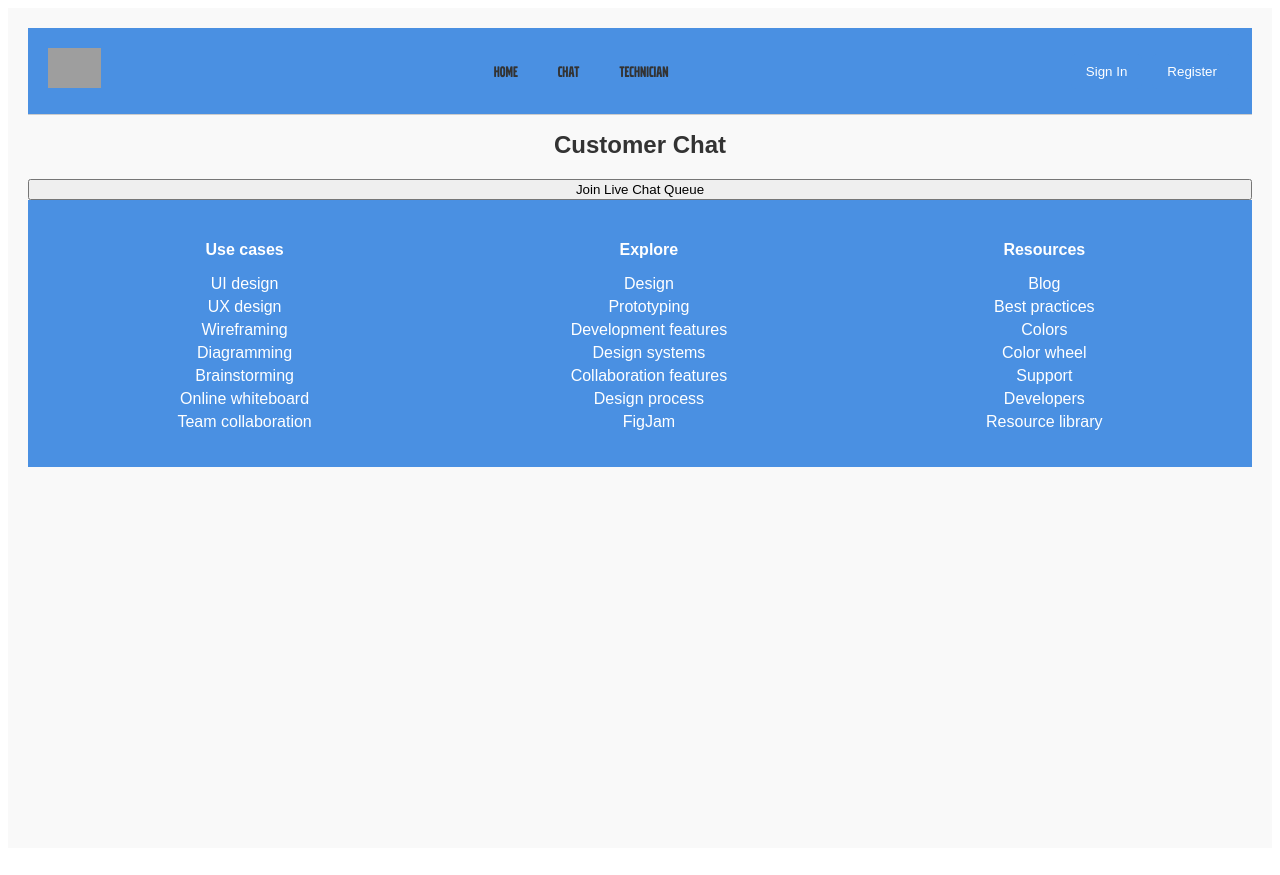
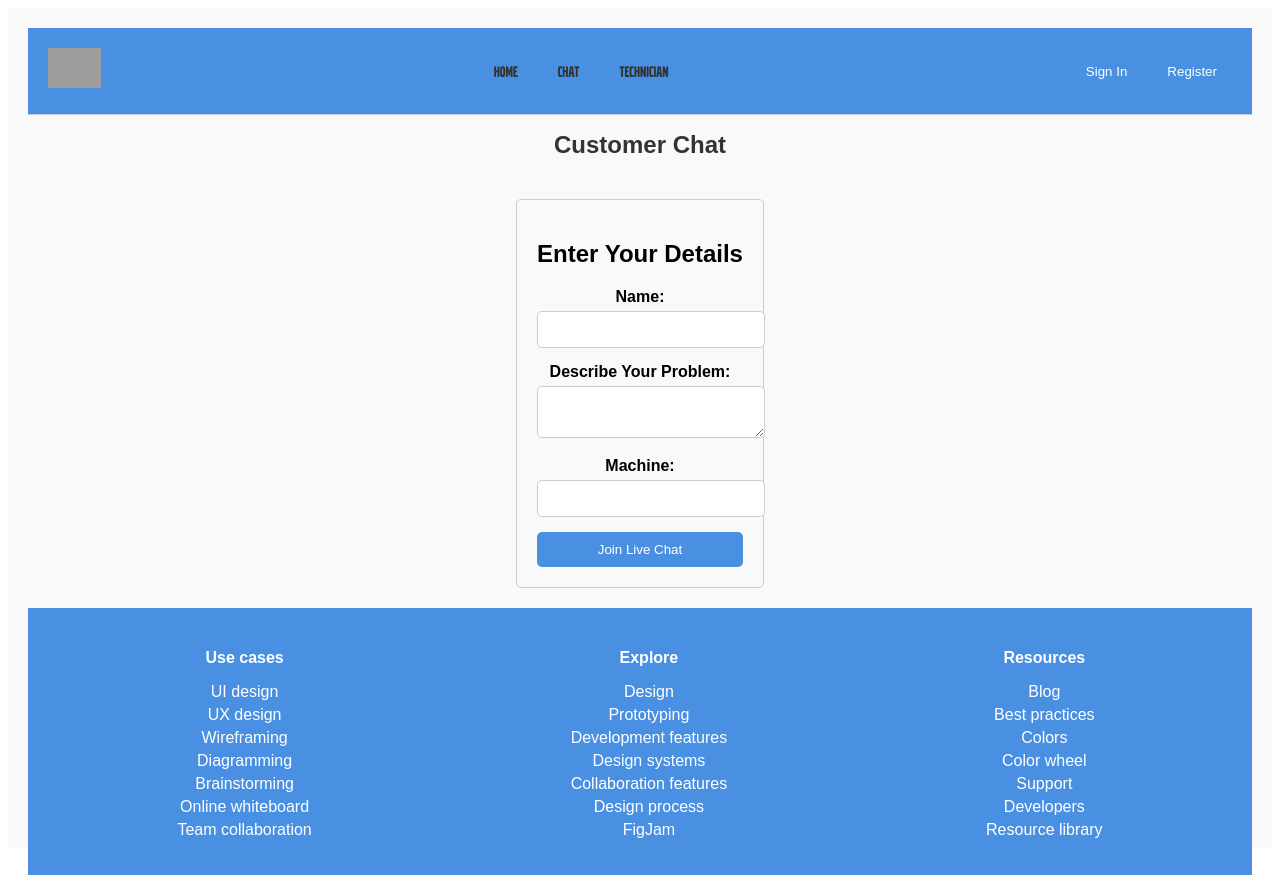
Before and after one commit to kmsaryan/interface-project-1, a React (Create React App) app: page /chat in a window 1280 px wide. Built offline with nearby package versions, Linux system fonts and the light colour scheme; no server answers; grey boxes are pictures that could not be loaded.

Commit message:
basic messgaging oon live chat is established

```diff
--- a/src/components/ChatInterface.jsx
+++ b/src/components/ChatInterface.jsx
@@ -1,15 +1,39 @@
 // ChatInterface.jsx
 import React, { useState, useEffect } from "react";
 import "../styles/ChatInterface.css";
+import Suggestions from "./Suggestions"; // Import the Suggestions component
+import VideoCallButton from "./VideoCallButton"; // Import the VideoCallButton component
 
-export default function ChatInterface({ messages, onSendMessage }) {
+export default function ChatInterface({ messages, onSendMessage, suggestions, role, onJoinLiveChat, inLiveChat }) {
   const [input, setInput] = useState("");
+  const [filteredSuggestions, setFilteredSuggestions] = useState([]);
   const [attachment, setAttachment] = useState(null);
+  const [chatMessages, setChatMessages] = useState(messages || []); // Local state for chat messages
 
-  // Log messages prop to verify if it's being received correctly
   useEffect(() => {
     console.log("Messages received in ChatInterface:", messages);
+    setChatMessages(messages); // Sync messages with parent state
   }, [messages]);
+
+  const handleInputChange = (e) => {
+    const value = e.target.value;
+    setInput(value);
+
+    // Filter suggestions based on input
+    if (value.trim() !== "") {
+      const filtered = suggestions.filter((suggestion) =>
+        suggestion.toLowerCase().includes(value.toLowerCase())
+      );
+      setFilteredSuggestions(filtered);
+    } else {
+      setFilteredSuggestions([]);
+    }
+  };
+
+  const handleSuggestionClick = (suggestion) => {
+    setInput(suggestion);
+    setFilteredSuggestions([]); // Clear suggestions after selection
+  };
 
   const handleSendMessage = () => {
     if (input.trim() === "" && !attachment) {
@@ -17,34 +41,46 @@ export default function ChatInterface({ messages, onSendMessage }) {
       return;
     }
 
-    console.log("Sending message:", { text: input, attachment });
-    onSendMessage({ text: input, attachment });
+    const newMessage = { sender: "You", text: input, attachment };
+    setChatMessages((prevMessages) => [...prevMessages, newMessage]); // Add the user's message to the chat
+    onSendMessage(newMessage);
+
     setInput("");
     setAttachment(null);
+    setFilteredSuggestions([]); // Clear suggestions after sending
   };
 
   return (
     <div className="chat-interface">
       <div className="messages">
-        {messages.map((msg, index) => (
-          <div key={index} className={`message ${msg.sender}`}>
+        {chatMessages.map((msg, index) => (
+          <div key={index} className={`message ${msg.sender.toLowerCase()}`}>
             <p>{msg.text}</p>
             {msg.attachment && (
               <img src={URL.createObjectURL(msg.attachment)} alt="Attachment" />
             )}
           </div>
         ))}
+        {!inLiveChat && role === "customer" && (
+          <div className="dedicated-message-buttons">
+            <button onClick={onJoinLiveChat}>Join Live Chat</button>
+            <VideoCallButton />
+          </div>
+        )}
       </div>
       <div className="input-area">
         <input
           type="text"
           value={input}
-          onChange={(e) => {
-            console.log("Input changed:", e.target.value);
-            setInput(e.target.value);
-          }}
+          onChange={handleInputChange}
           placeholder="Type your message..."
         />
+        {filteredSuggestions.length > 0 && (
+          <Suggestions
+            suggestions={filteredSuggestions}
+            onSelectSuggestion={handleSuggestionClick}
+          />
+        )}
         <input
           type="file"
           onChange={(e) => {
--- a/src/pages/ChatPage.jsx
+++ b/src/pages/ChatPage.jsx
@@ -2,32 +2,117 @@
 import React, { useState, useEffect } from "react";
 import Header from "../components/Header";
 import Footer from "../components/Footer";
-import LiveChat from "../components/LiveChat";
+import ChatInterface from "../components/ChatInterface";
 import "../styles/ChatPage.css";
+import socket from "../utils/socket";
 
 export default function ChatPage() {
-  const [inQueue, setInQueue] = useState(false);
+  const [inLiveChat, setInLiveChat] = useState(false);
+  const [messages, setMessages] = useState([]);
+  const [connectedTechnician, setConnectedTechnician] = useState(null);
+  const [customerDetails, setCustomerDetails] = useState({
+    name: "",
+    problem: "",
+    machine: "",
+  });
+  const [showDetailsForm, setShowDetailsForm] = useState(true);
 
   useEffect(() => {
-    console.log("ChatPage rendered. Current inQueue state:", inQueue);
-  }, [inQueue]);
+    socket.on("technicianConnected", ({ technicianId }) => {
+      setConnectedTechnician(technicianId);
+      setInLiveChat(true);
+      console.log("Connected to technician:", technicianId);
+    });
 
-  const joinQueue = () => {
-    console.log("Join Queue button clicked.");
-    setInQueue(true);
+    socket.on("receiveMessage", ({ from, message }) => {
+      setMessages((prevMessages) => [
+        ...prevMessages,
+        { sender: "Technician", text: message },
+      ]);
+    });
+
+    return () => {
+      socket.off("technicianConnected");
+      socket.off("receiveMessage");
+    };
+  }, []);
+
+  const handleJoinLiveChat = () => {
+    socket.emit("joinLiveChatQueue", customerDetails);
+    console.log("Customer joined live chat queue with details:", customerDetails);
+    setShowDetailsForm(false); // Hide the form after joining the queue
+  };
+
+  const handleSendMessage = ({ text, attachment }) => {
+    const newMessage = { sender: "You", text, attachment };
+    setMessages((prevMessages) => [...prevMessages, newMessage]);
+
+    if (inLiveChat && connectedTechnician) {
+      socket.emit("sendMessage", { to: connectedTechnician, message: text });
+    }
+  };
+
+  const handleDetailsChange = (e) => {
+    const { name, value } = e.target;
+    setCustomerDetails((prevDetails) => ({
+      ...prevDetails,
+      [name]: value,
+    }));
   };
 
   return (
     <div className="chat-page">
       <Header />
       <h1>Customer Chat</h1>
-      {!inQueue ? (
-        <button onClick={joinQueue}>Join Live Chat Queue</button>
+      {showDetailsForm ? (
+        <div className="customer-details-form">
+          <h2>Enter Your Details</h2>
+          <form
+            onSubmit={(e) => {
+              e.preventDefault();
+              handleJoinLiveChat();
+            }}
+          >
+            <div>
+              <label>Name:</label>
+              <input
+                type="text"
+                name="name"
+                value={customerDetails.name}
+                onChange={handleDetailsChange}
+                required
+              />
+            </div>
+            <div>
+              <label>Describe Your Problem:</label>
+              <textarea
+                name="problem"
+                value={customerDetails.problem}
+                onChange={handleDetailsChange}
+                required
+              />
+            </div>
+            <div>
+              <label>Machine:</label>
+              <input
+                type="text"
+                name="machine"
+                value={customerDetails.machine}
+                onChange={handleDetailsChange}
+                required
+              />
+            </div>
+            <button type="submit">Join Live Chat</button>
+          </form>
+        </div>
       ) : (
-        <LiveChat
-          customerDetails={{ name: "Customer", issue: "Need help" }}
-          onError={(error) => console.error("LiveChat error:", error)}
-          onData={(data) => console.log("LiveChat received data:", data)}
+        <ChatInterface
+          messages={messages}
+          onSendMessage={handleSendMessage}
+          suggestions={["How can I help you?", "What is your issue?", "Can you provide more details?"]}
+          role="customer"
+          onJoinLiveChat={handleJoinLiveChat}
+          inLiveChat={inLiveChat}
         />
       )}
       <Footer />
--- a/src/pages/TechnicianPage.jsx
+++ b/src/pages/TechnicianPage.jsx
@@ -10,6 +10,7 @@ import Header from "../components/Header";
 import Footer from "../components/Footer";
 import socket from '../utils/socket';
 import ChatInterface from "../components/ChatInterface";
+import LiveChat from "../components/LiveChat";
 
 export default function TechnicianPage() {
   const [liveChatQueue, setLiveChatQueue] = useState([]);
@@ -17,10 +18,8 @@ export default function TechnicianPage() {
   const [messages, setMessages] = useState([]);
   const [schedule, setSchedule] = useState([]);
   const [showSchedule, setShowSchedule] = useState(false);
-  const [notifications, setNotifications] = useState([]);
   const [selectedDate, setSelectedDate] = useState(null);
   const [selectedTime, setSelectedTime] = useState(null);
-  const [customerId, setCustomerId] = useState(null);
 
   useEffect(() => {
     console.log("Registering technician...");
@@ -80,6 +79,8 @@ export default function TechnicianPage() {
     }
   };
 
+  console.log("TechnicianPage component is rendering...");
+
   return (
     <div className="technician-page">
       <Header />
@@ -118,10 +119,17 @@ export default function TechnicianPage() {
         </ul>
       </div>
       {selectedCustomer && (
-        <div className="live-chat">
-          <h2>Chat with {selectedCustomer.name}</h2>
-          <ChatInterface messages={messages} onSendMessage={handleSendMessage} />
-        </div>
+        <ChatInterface
+          messages={messages}
+          onSendMessage={({ text }) => {
+            const newMessage = { sender: "You", text };
+            setMessages((prevMessages) => [...prevMessages, newMessage]);
+            socket.emit("sendMessage", { to: selectedCustomer.id, message: text });
+          }}
+          suggestions={["Please elaborate.", "Can you clarify?", "What is the issue?"]}
+          role="technician"
+          inLiveChat={true} // Always in live chat for technicians
+        />
       )}
       <h2>Technician Schedule</h2>
       <div className="schedule-actions">
@@ -130,12 +138,6 @@ export default function TechnicianPage() {
         </button>
       </div>
       {showSchedule && <TechnicianSchedule schedule={schedule} />}
-      <h2>Notifications</h2>
-      <ul>
-        {notifications.map((note, index) => (
-          <li key={index}>{note}</li>
-        ))}
-      </ul>
       <Footer />
     </div>
   );
--- a/src/styles/ChatInterface.css
+++ b/src/styles/ChatInterface.css
@@ -227,3 +227,22 @@
     color: red;
     margin-top: 5px;
 }
+
+.suggestions {
+    border: 1px solid #ccc;
+    background: #fff;
+    position: absolute;
+    z-index: 1000;
+    max-height: 150px;
+    overflow-y: auto;
+    width: 100%;
+}
+
+.suggestion {
+    padding: 8px;
+    cursor: pointer;
+}
+
+.suggestion:hover {
+    background: #f0f0f0;
+}
--- a/src/styles/ChatPage.css
+++ b/src/styles/ChatPage.css
@@ -124,3 +124,47 @@
 .input-area button:hover {
   background-color: #357ab8;
 }
+
+.customer-details-form {
+  max-width: 400px;
+  margin: 20px auto;
+  padding: 20px;
+  border: 1px solid #ccc;
+  border-radius: 5px;
+  background-color: #f9f9f9;
+}
+
+.customer-details-form h2 {
+  margin-bottom: 20px;
+  text-align: center;
+}
+
+.customer-details-form label {
+  display: block;
+  margin-bottom: 5px;
+  font-weight: bold;
+}
+
+.customer-details-form input,
+.customer-details-form textarea {
+  width: 100%;
+  padding: 10px;
+  margin-bottom: 15px;
+  border: 1px solid #ccc;
+  border-radius: 5px;
+}
+
+.customer-details-form button {
+  width: 100%;
+  padding: 10px;
+  background-color: #4a90e2;
+  color: white;
+  border: none;
+  border-radius: 5px;
+  cursor: pointer;
+  transition: background-color 0.3s;
+}
+
+.customer-details-form button:hover {
+  background-color: #357ab8;
+}
```
Also changed, not shown: src/components/LiveChat.jsx (+25 -33 lines).
